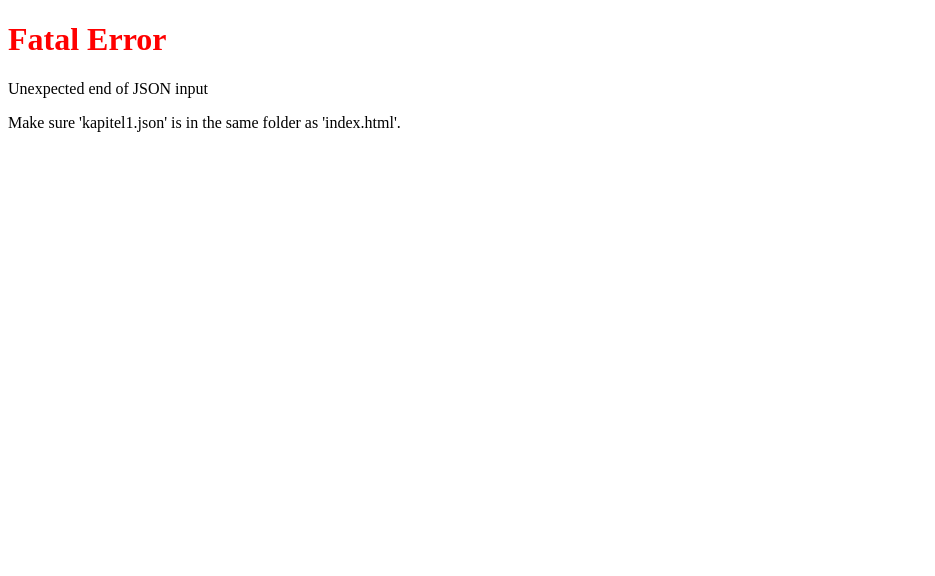
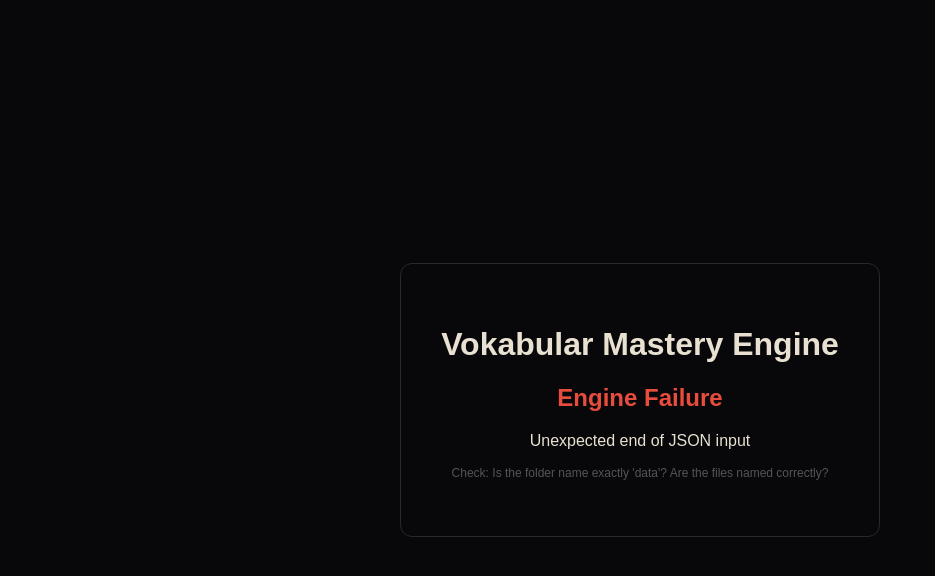
Before and after one commit to chilperic/Deutsch-wipa-2026, a plain HTML site: page index.html in a window 1280 px wide. Shown: the whole page, without its empty margins (0-935 px from the left). Drawn offline with Linux system fonts and the light colour scheme.

Commit message:
Enhance UI and error handling in index.html

```diff
--- a/index.html
+++ b/index.html
@@ -3,33 +3,50 @@
 <head>
     <meta charset="UTF-8">
     <title>Vokabular · Mastery Edition</title>
+    <style>
+        body { background: #08080a; color: #e8e0d0; font-family: sans-serif; margin: 0; display: flex; align-items: center; justify-content: center; height: 100vh; }
+        .ui-box { text-align: center; border: 1px solid #28282f; padding: 40px; border-radius: 12px; }
+    </style>
 </head>
 <body>
-    <div id="app-root"><h1>Initializing Engine...</h1></div>
+
+<div id="app-root" class="ui-box">
+    <h1>Vokabular Mastery Engine</h1>
+    <p id="status">Loading data from /data/ folder...</p>
+</div>
 
 <script>
-async function init() {
+// State Management
+let W = { words: [] };
+
+async function bootstrap() {
+    const status = document.getElementById('status');
+    const chapters = ['kapitel1', 'kapitel2', 'kapitel3', 'kapitel4'];
+
     try {
-        // Change './kapitel1.json' to './data/kapitel1.json' ONLY if you put them in a folder
-        const response = await fetch('./kapitel1.json');
-        if (!response.ok) throw new Error("Could not find kapitel1.json in the repository root.");
+        let allWords = [];
+        for (let ch of chapters) {
+            // Attempting to load from your data folder
+            const resp = await fetch(`./data/${ch}.json`);
+            if (!resp.ok) throw new Error(`Could not load ${ch}.json`);
+            const data = await resp.json();
+            allWords.push(...data);
+        }
 
-        const data = await response.json();
+        W.words = allWords;
+        status.innerHTML = `<h2 style="color:#2ecc71;">System Online</h2>
+                            <p>Loaded ${W.words.length} words total.</p>
+                            <button onclick="location.reload()" style="padding:10px;">Refresh App</button>`;
 
-        // Success!
-        document.getElementById('app-root').innerHTML = `
-            <h1 style="color:#c9a84c;">Vokabular Engine</h1>
-            <p style="color:green;">Success! Loaded ${data.length} words from Kapitel 1.</p>
-        `;
-    } catch(err) {
-        document.getElementById('app-root').innerHTML = `
-            <h1 style="color:red;">Fatal Error</h1>
-            <p>${err.message}</p>
-            <p>Make sure 'kapitel1.json' is in the same folder as 'index.html'.</p>
-        `;
+    } catch (err) {
+        status.innerHTML = `<h2 style="color:#e74c3c;">Engine Failure</h2>
+                            <p>${err.message}</p>
+                            <p style="font-size:12px; color:#555;">Check: Is the folder name exactly 'data'? Are the files named correctly?</p>`;
+        console.error("DEBUG:", err);
     }
 }
-init();
+
+bootstrap();
 </script>
 </body>
 </html>
```
